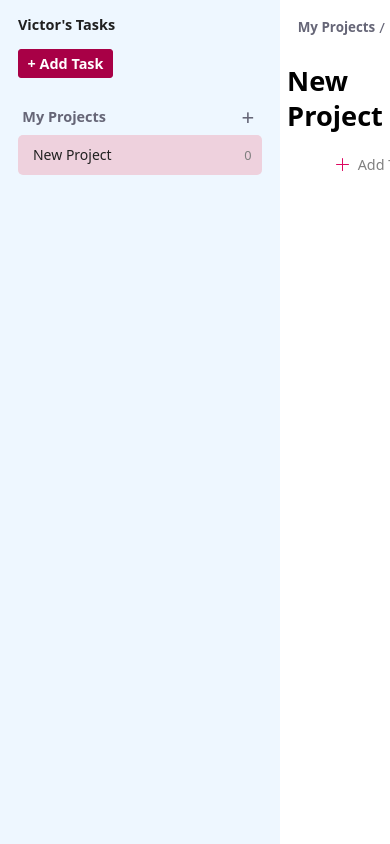
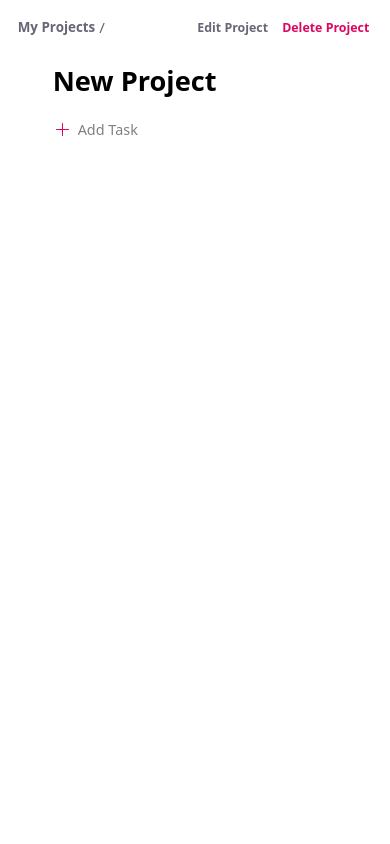
Before and after one commit to itsvictoroyedeji/todo-list-app, a website built with webpack: page src/template.html in a window 390 px wide. Built offline with nearby package versions, Linux system fonts and the light colour scheme.

Commit message:
feat: Hide sidebar in mobile view, and keep edit, delete buttons visible in mobile view

```diff
--- a/src/styles.css
+++ b/src/styles.css
@@ -1382,3 +1382,21 @@ h1.form-header-text {
   color: var(--main-button-hover-text);
   background-color: var(--main-button-hover-background);
 }
+
+@media screen and (max-width: 46.875em) {
+  .app-sidebar-container {
+    margin-left: calc(-1 * 280px);
+    transition: margin-left .3s cubic-bezier(.4,0,.2,1);
+    display: flex;
+    position: relative;
+  }
+
+  .project-item .task-list-actions-container button,
+  .project-page-list-actions-container>button {
+    opacity: 0.8;
+  }
+
+  .edit-project-button, .delete-project-button {
+    font-size: calc(var(--button-font-size) - 2px);
+  }
+}
```
